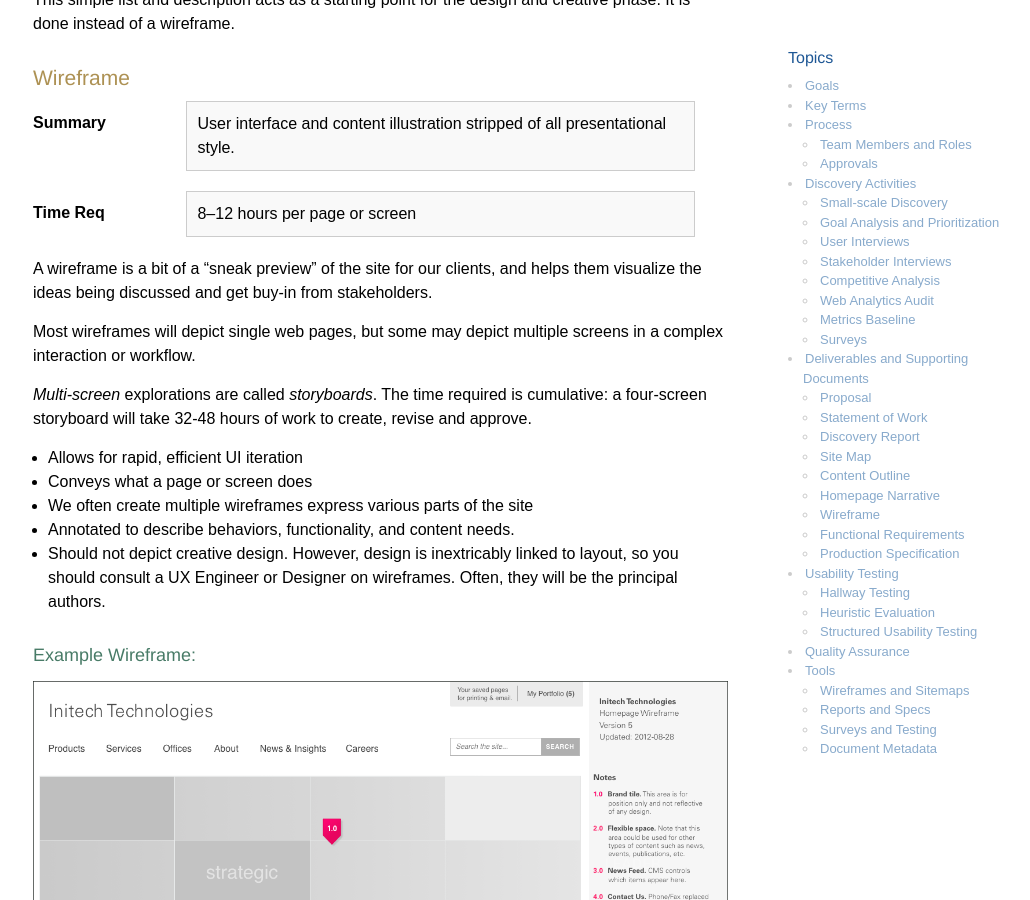
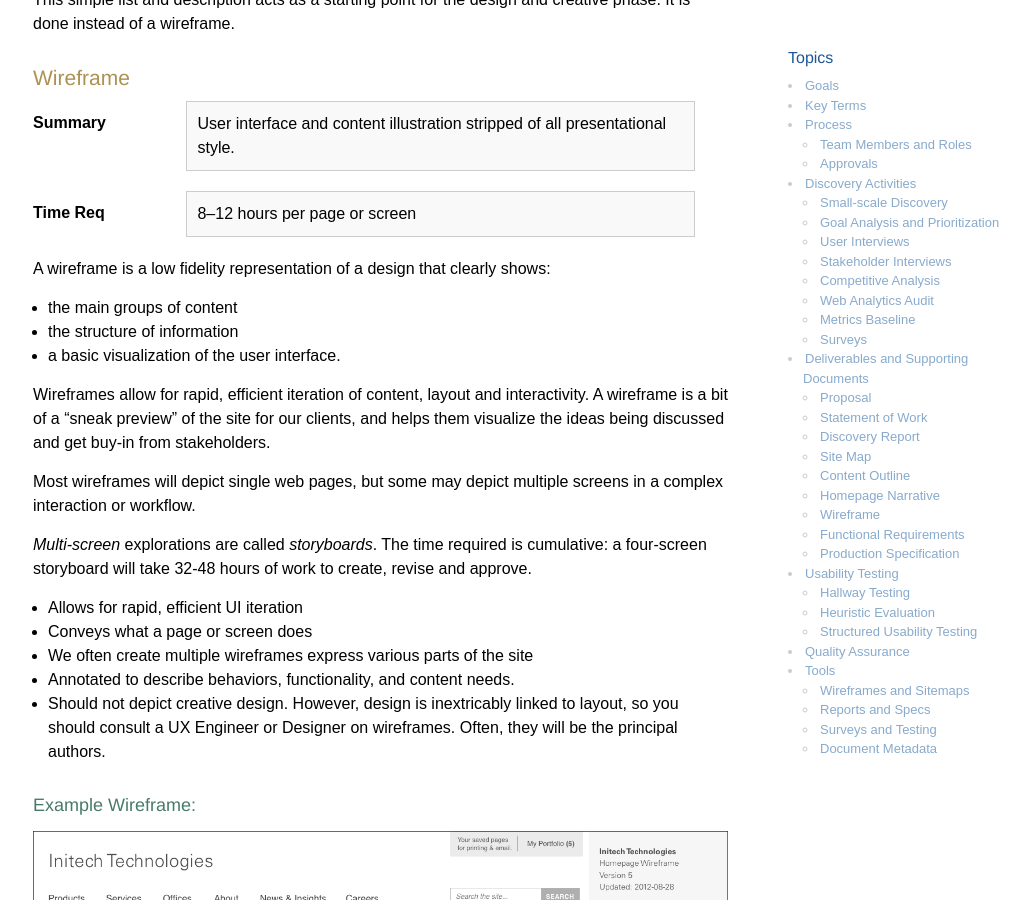
Before and after one commit to imarc/handbook, a Jekyll site: the page built from strategy.markdown, in a window 1280 px wide and 900 px high, scrolled down 12503 px. Shown: the whole window, without its empty margins (117-1147 px from the left). Built offline with Jekyll 4.4.1, drawn with Linux system fonts in a browser that asks for light colours; nearby versions of some CDN libraries.

Commit message:
Clearer wireframe language

```diff
--- a/strategy.markdown
+++ b/strategy.markdown
@@ -432,8 +432,13 @@ Summary
 Time Req
 : 8–12 hours per page or screen
 
+A wireframe is a low fidelity representation of a design that clearly shows:
 
-A wireframe is a bit of a "sneak preview" of the site for our clients, and helps them visualize the ideas being discussed and get buy-in from stakeholders.
++ the main groups of content
++ the structure of information
++ a basic visualization of the user interface.
+
+Wireframes allow for rapid, efficient iteration of content, layout and interactivity. A wireframe is a bit of a “sneak preview” of the site for our clients, and helps them visualize the ideas being discussed and get buy-in from stakeholders.
 
 Most wireframes will depict single web pages, but some may depict multiple screens in a complex interaction or workflow.
 
```
